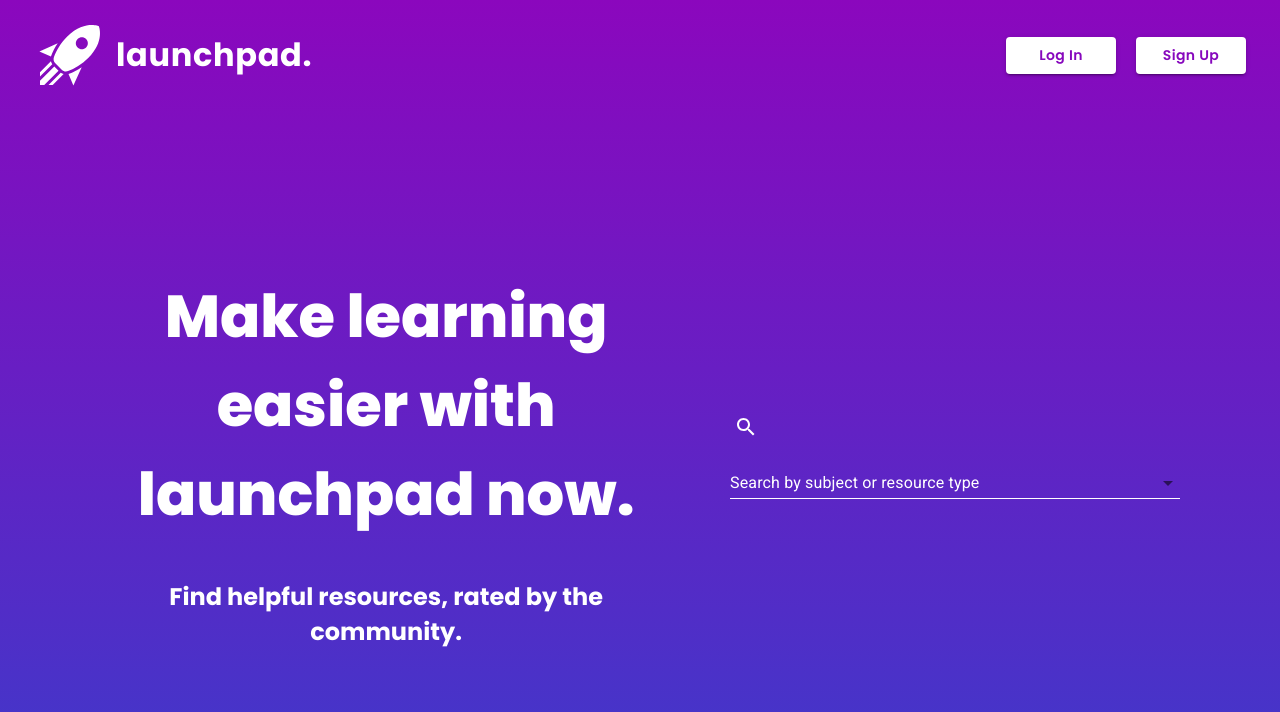
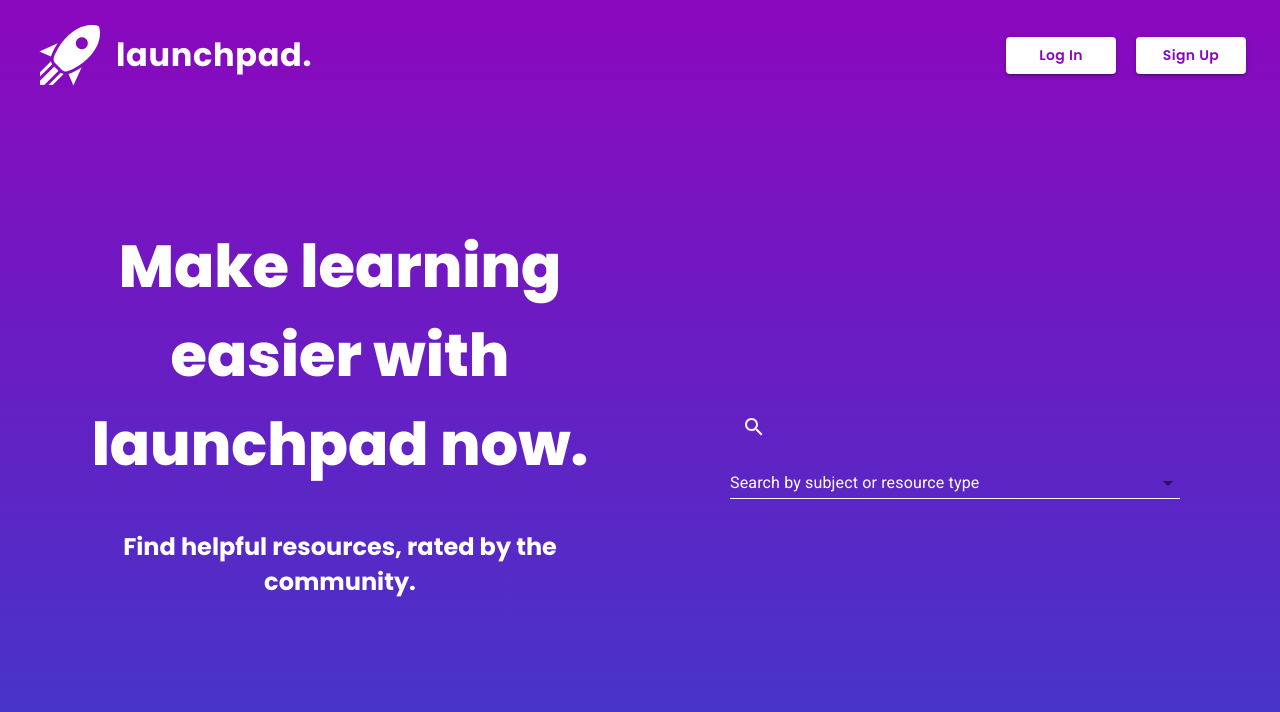
Before and after one commit to Felix-Poon/RSE-Launchpad-Frontend, a React (Create React App) app: page / in a window 1280 px wide. Shown: the top 712 px of the page. Built offline with nearby package versions, Linux system fonts and the light colour scheme.

Commit message:
minor fix

```diff
--- a/src/pages/Homepage.js
+++ b/src/pages/Homepage.js
@@ -39,7 +39,7 @@ const useStyles = makeStyles((theme) => ({
   container: {
     textAlign: 'center',
     width: '50%',
-    padding: '100px 0px 0px 100px',
+    padding: '0px 90px',
   },
   heading: {
     fontSize: '3.7rem'
```
